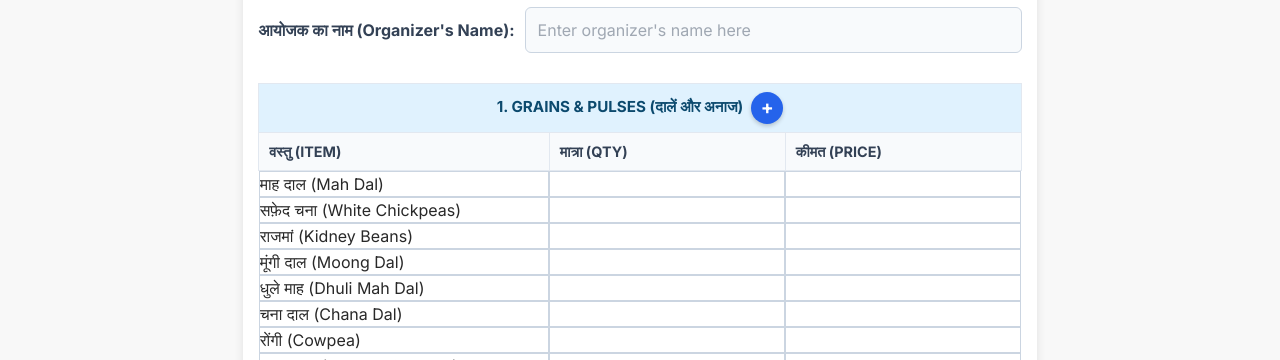
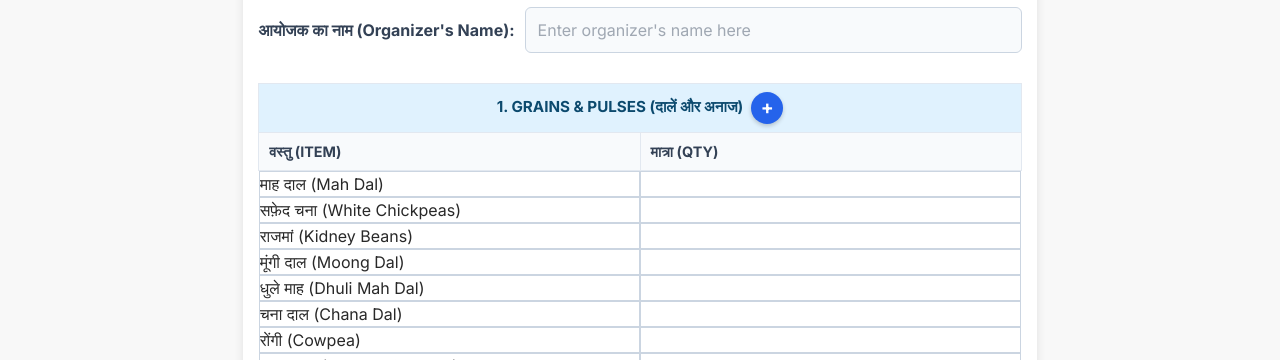
Before and after one commit to ankeshKapil/rtc-landing, an Astro site: page /dham-list in a window 1280 px wide. Shown: the part 440-800 px from the top of the page. Built offline with nearby package versions, Linux system fonts and the light colour scheme; Astro itself is replaced by a stand-in of ours; some packages are replaced by stand-ins of ours.

Commit message:
`Improve mobile responsiveness and accessibility of Dham List page`

```diff
--- a/src/pages/dham-list.astro
+++ b/src/pages/dham-list.astro
@@ -142,12 +142,6 @@ import Layout from "../layouts/Layout.astro";
         flex-grow: 1;
     }
 
-    th:first-child, td:first-child {
-        min-width: 200px; /* Adjust this value as needed */
-        width: 50%; /* Make the first column take half the table width */
-    }
-
-
     /* Mobile responsive styles */
     @media (max-width: 768px) {
         .container {
@@ -275,7 +269,6 @@ import Layout from "../layouts/Layout.astro";
                         <tr>
                             <th >वस्तु (Item)</th>
                             <th >मात्रा (Qty)</th>
-                            <th >कीमत (Price)</th>
                         </tr>
                         </thead>
                         <tbody id="grainsPulsesBody">
@@ -298,7 +291,6 @@ import Layout from "../layouts/Layout.astro";
                         <tr>
                             <th >वस्तु (Item)</th>
                             <th >मात्रा (Qty)</th>
-                            <th >कीमत (Price)</th>
                         </tr>
                         </thead>
                         <tbody id="spicesSeasoningsBody">
@@ -322,7 +314,6 @@ import Layout from "../layouts/Layout.astro";
                         <tr>
                             <th >वस्तु (Item)</th>
                             <th >मात्रा (Qty)</th>
-                            <th >कीमत (Price)</th>
                         </tr>
                         </thead>
                         <tbody id="oilsGheeBody">
@@ -346,7 +337,6 @@ import Layout from "../layouts/Layout.astro";
                         <tr>
                             <th >वस्तु (Item)</th>
                             <th >मात्रा (Qty)</th>
-                            <th >कीमत (Price)</th>
                         </tr>
                         </thead>
                         <tbody id="dryFruitsNutsBody">
@@ -370,7 +360,6 @@ import Layout from "../layouts/Layout.astro";
                         <tr>
                             <th >वस्तु (Item)</th>
                             <th >मात्रा (Qty)</th>
-                            <th >कीमत (Price)</th>
                         </tr>
                         </thead>
                         <tbody id="floursPowdersBody">
@@ -394,7 +383,6 @@ import Layout from "../layouts/Layout.astro";
                         <tr>
                             <th >वस्तु (Item)</th>
                             <th >मात्रा (Qty)</th>
-                            <th >कीमत (Price)</th>
                         </tr>
                         </thead>
                         <tbody id="bakingLeaveningAgentsBody">
@@ -418,7 +406,6 @@ import Layout from "../layouts/Layout.astro";
                         <tr>
                             <th >वस्तु (Item)</th>
                             <th >मात्रा (Qty)</th>
-                            <th >कीमत (Price)</th>
                         </tr>
                         </thead>
                         <tbody id="sweetenersBody">
@@ -442,7 +429,6 @@ import Layout from "../layouts/Layout.astro";
                         <tr>
                             <th >वस्तु (Item)</th>
                             <th >मात्रा (Qty)</th>
-                            <th >कीमत (Price)</th>
                         </tr>
                         </thead>
                         <tbody id="dairyProductsBody">
@@ -466,7 +452,6 @@ import Layout from "../layouts/Layout.astro";
                         <tr>
                             <th >वस्तु (Item)</th>
                             <th >मात्रा (Qty)</th>
-                            <th >कीमत (Price)</th>
                         </tr>
                         </thead>
                         <tbody id="vegetablesFruitsBody">
@@ -490,7 +475,6 @@ import Layout from "../layouts/Layout.astro";
                         <tr>
                             <th >वस्तु (Item)</th>
                             <th >मात्रा (Qty)</th>
-                            <th >कीमत (Price)</th>
                         </tr>
                         </thead>
                         <tbody id="saucesCondimentsBody">
@@ -514,7 +498,6 @@ import Layout from "../layouts/Layout.astro";
                         <tr>
                             <th >वस्तु (Item)</th>
                             <th >मात्रा (Qty)</th>
-                            <th >कीमत (Price)</th>
                         </tr>
                         </thead>
                         <tbody id="otherItemsBody">
@@ -673,7 +656,8 @@ import Layout from "../layouts/Layout.astro";
         ]
     };
 
-    function addItemRow(tbodyElement, itemName = '', itemQty = '', itemPrice = '', placeholderText = 'Enter item name', showRemoveButton = false) {
+    function addItemRow(tbodyElement, itemName = '', itemQty = '', itemPrice = '',
+                        placeholderText = 'Enter item name', showRemoveButton = false) {
         let newRow = document.createElement('tr');
         newRow.innerHTML = `
                 <td class="category-row">
@@ -682,8 +666,7 @@ import Layout from "../layouts/Layout.astro";
                         ${showRemoveButton ? `<button onclick="removeItemRow(this)" class="add-remove-btn minus no-print">&times;</button>` : ''}
                     </div>
                 </td>
-                <td class="category-row"><input type="text" style="border: 1px solid #cbd5e1" value="${itemQty}"></td>
-                <td class="category-row"><input type="text" style="border: 1px solid #cbd5e1" value="${itemPrice}"></td>
+                <td class="category-row"><input type="text" style="border: 1px solid #cbd5e1;width: 100%" value="${itemQty}"></td>
             `;
         tbodyElement.appendChild(newRow);
     }
```
